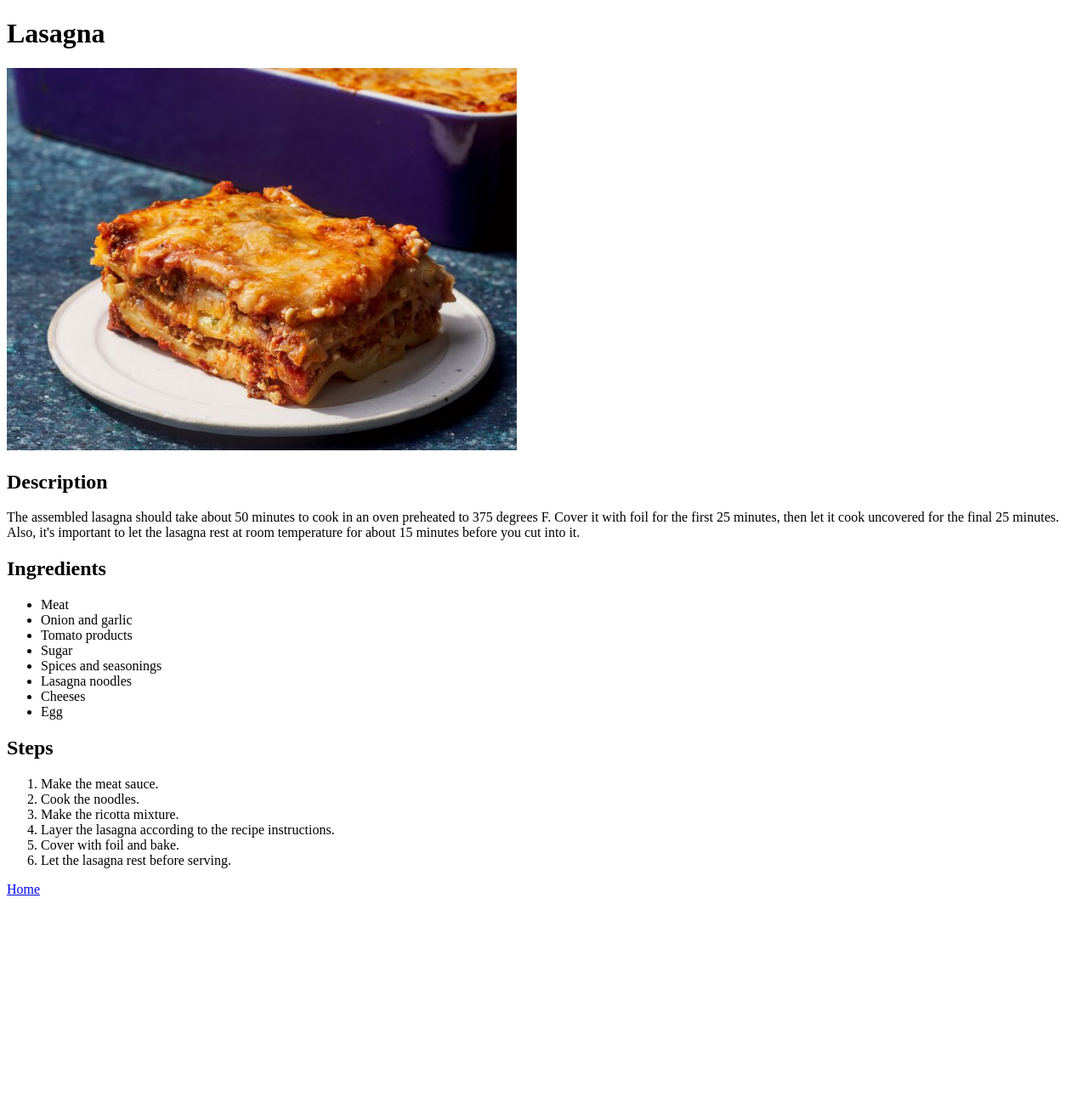
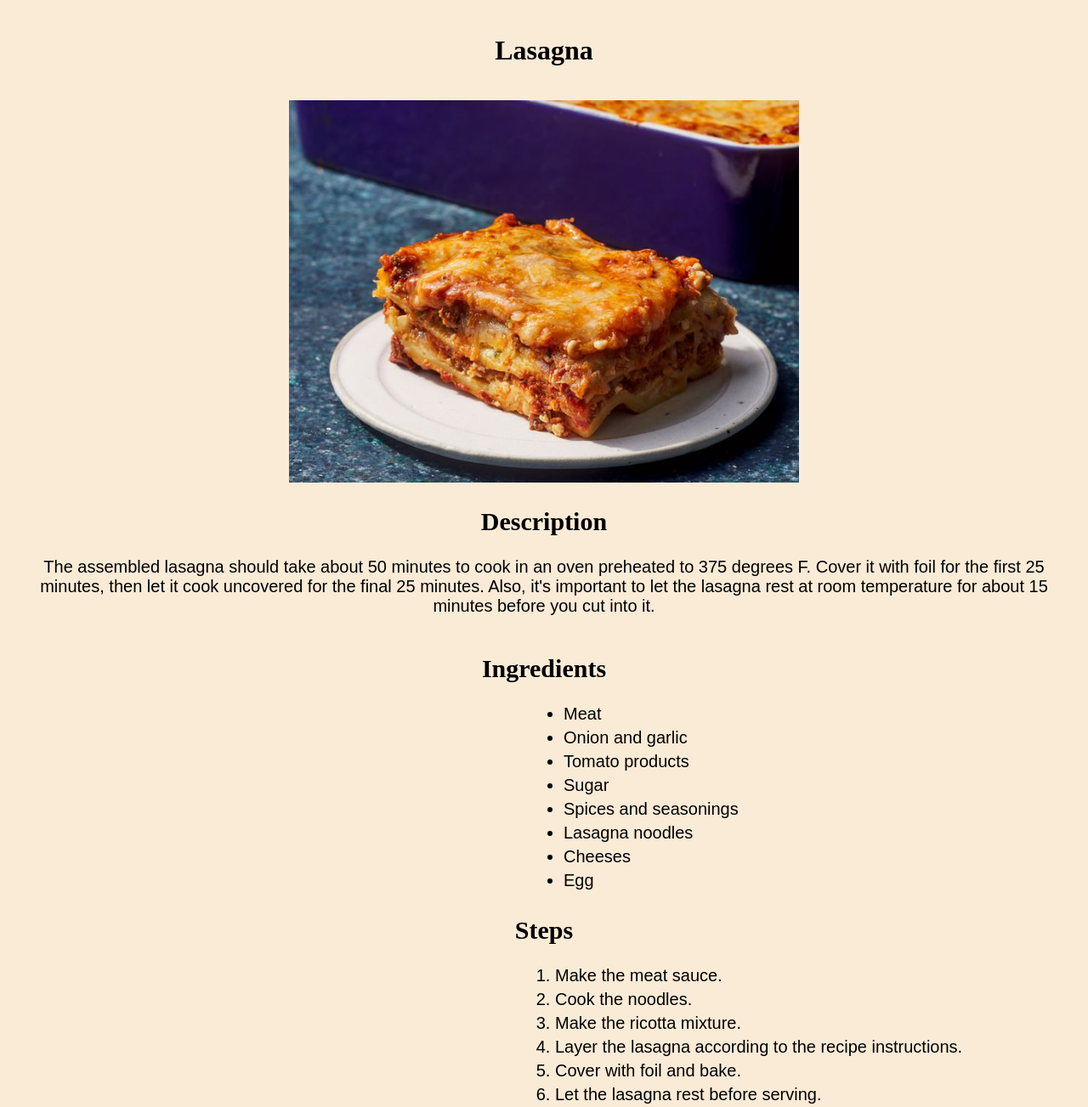
Before and after one commit to NurPacqiao/odin-recipes, a plain HTML site: page recipes/lasagna.html in a window 1280 px wide. Shown: the top 1303 px of the page at 85% size. Before the commit the page ends 1064 px from the top, so only its background shows below. Drawn offline with Linux system fonts and the light colour scheme.

Commit message:
Change on HTML
I made some changes on HTML file adding stylesheet, CSS file. Some changes on color, background color, text size and positioning elements.
Applied knowledge that I've learned form the last lessons about CSS, like color, text size, padding, margin, font-family, font-weight, layout and overall styling.
Although not fully understood about display: inline, block, inline-block. I mean I got it, but couldn't apply it on my webpages.

```diff
--- a/recipes/lasagna.html
+++ b/recipes/lasagna.html
@@ -3,22 +3,27 @@
 <head>
     <meta charset="UTF-8">
     <meta name="viewport" content="width=device-width, initial-scale=1.0">
+
+    <link rel="stylesheet" href="../style.css">
+
     <title>Lasagna</title>
 </head>
-<body>
-    <h1>Lasagna</h1>
+<body class="cheese-body">
+    <div class="cheese-title">
+        <h1 class="cheese-h1">Lasagna</h1>
 
         <img src="Lasagna.jpg" alt="Ready to eat, juicy lasagna" width="600">
 
         <h2>Description</h2>
-    <p>
+        <p class="description">
             The assembled lasagna should take about 50 minutes to cook in an oven preheated to 375 degrees F.
             Cover it with foil for the first 25 minutes, then let it cook uncovered for the final 25 minutes.
             Also, it's important to let the lasagna rest at room temperature for about 15 minutes before you cut into it.
         </p>
+    </div>
 
-    <h2>Ingredients</h2>
-    <ul>
+    <h2 class="cheese-title">Ingredients</h2>
+    <ul class="cheese-list">
         <li>Meat</li>
         <li>Onion and garlic</li>
         <li>Tomato products</li>
@@ -29,8 +34,8 @@
         <li>Egg</li>
     </ul>
 
-    <h2>Steps</h2>
-    <ol>
+    <h2 class="cheese-title">Steps</h2>
+    <ol class="cheese-list steps" id="lasagna-steps">
         <li>Make the meat sauce.</li>
         <li>Cook the noodles.</li>
         <li>Make the ricotta mixture.</li>
--- /dev/null
+++ b/style.css
@@ -0,0 +1,71 @@
+#homepage{
+    background-color: antiquewhite;
+    text-align: center;
+    width: auto;
+    display: block;
+}
+
+.title{
+    margin: 20px;
+    border: 1px solid red;
+}
+
+.recipes-names{
+    margin: 50px;
+    border: 1px solid green;
+}
+
+a{
+    text-decoration: none;
+    font-size: 20px;
+}
+
+.cheese-body{
+    background-color: antiquewhite;
+}
+
+
+.cheese-list{
+    font-size: 20px;
+    font-family: Arial, Helvetica, sans-serif;
+    width: auto;
+    margin-left: 610px;
+}
+
+.cheese-list.steps{
+    margin-left: 450px;
+}
+
+li{
+   margin: 5px;
+}
+
+.cheese-h1{
+    margin-bottom: 30px;
+    padding: 10px;
+    padding-top: 0;
+}
+
+.cheese-title{
+    text-align: center;
+    width: auto;
+    padding: 10px 20px 5px 20px;
+    margin: 10px;
+}
+
+h2{
+    font-size: 30px;
+}
+
+.description{
+    font-size: 20px;
+    font-family: Arial, Helvetica, sans-serif;
+}
+
+#lasagna-steps{
+    margin-left: 600px;
+}
+
+#macaroni-steps{
+    margin-left: 520px;
+}
```
Also changed, not shown: index.html (+11 -6 lines), recipes/cheesecake.html (+18 -13 lines), recipes/macaroni.html (+12 -7 lines), 1 other file. Lines whose indentation alone changed are shown as unchanged.
